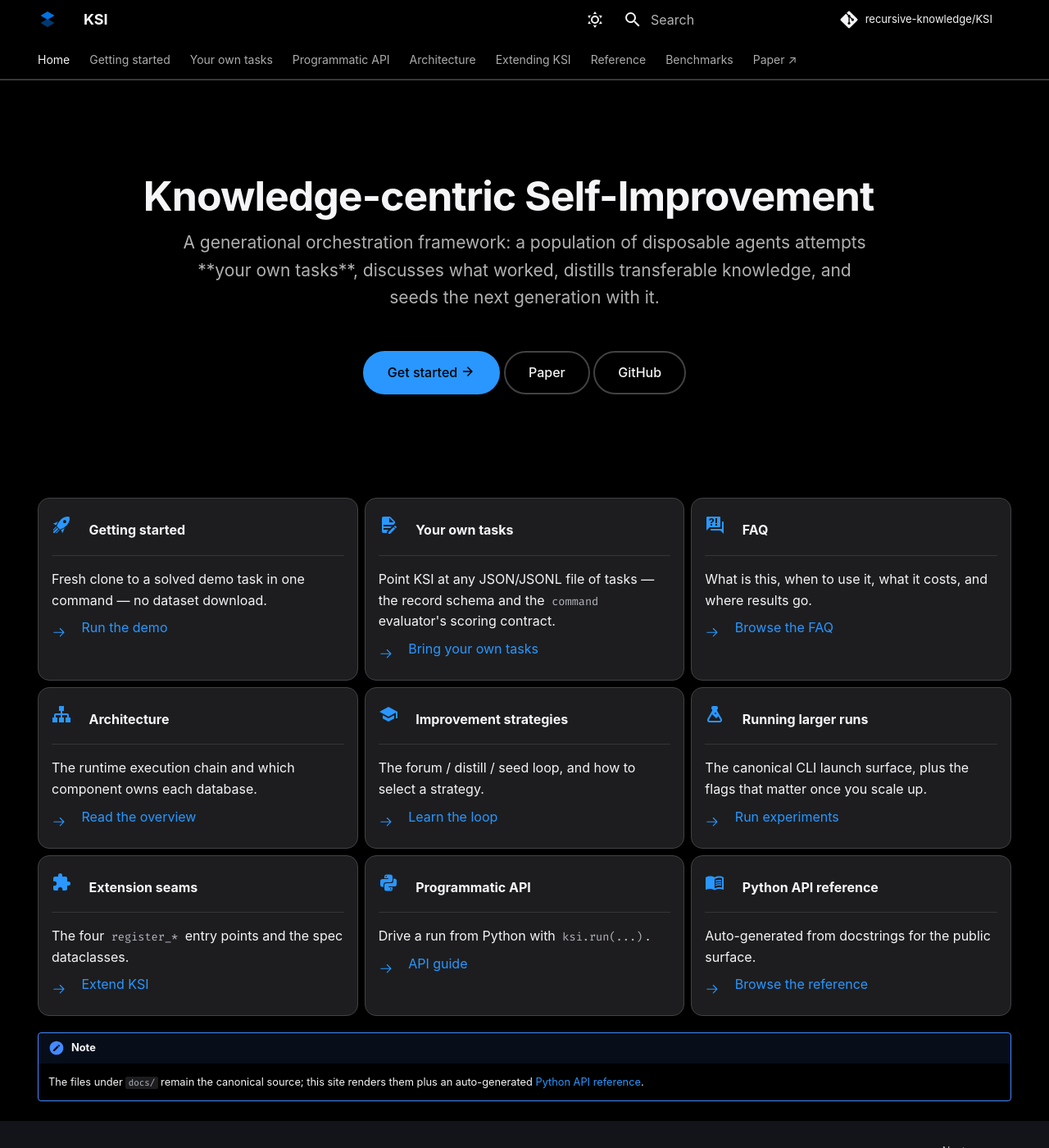
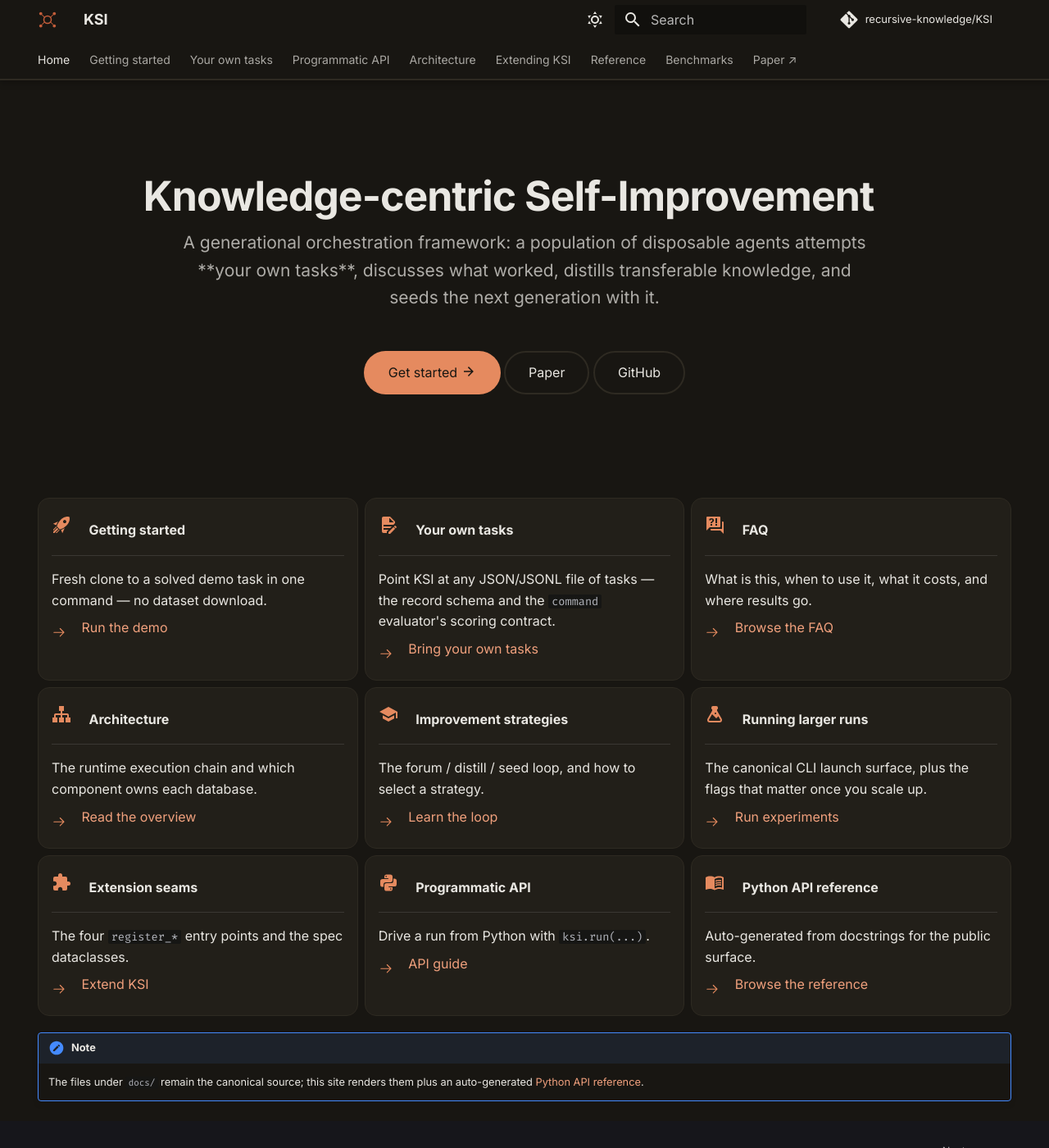
Before and after one commit to recursive-knowledge/KSI, an MkDocs documentation site: the page built from docs/index.md, in a window 1280 px wide and 1400 px high. Shown: the whole window at 82% size. Built offline with MkDocs 1.6.1 and Material for MkDocs 9.7.7, drawn with Linux system fonts in a browser that asks for light colours; comment, search, counter and statistics services are not loaded.

Commit message:
docs: match docs-site theme to the paper/blog page and add blog badge (#6)
* docs: match docs-site theme to the paper/blog page and add blog badge

Re-theme the MkDocs site to read as one system with the paper/blog page
(recursive-knowledge.github.io/knowledge-centric-self-improvement):

- extra.css: swap the Apple blue/grey palette for the blog's warm tokens
  (terracotta accent #c45e3b/#e58a5f, bg #faf9f5/#181612, warm hairlines),
  mapped onto Material's CSS variables across header, tabs, code, tables,
  cards, hero CTA pills, and mermaid-zoom chrome
- mkdocs.yml: load Inter as the body typeface (theme.font.text)
- favicon.svg / logo.svg: recolor the generations-diamond mark to terracotta
- README.md: add a terracotta blog/paper-page badge next to the docs badge

Co-Authored-By: Claude Opus 4.8 (1M context) <noreply@anthropic.com>
Claude-Session: https://claude.ai/code/session_018eMoTEC3d7TEF2raHiLETS

* docs: use the blog's knowledge-graph mark for logo/favicon

Replace the generic stacked-diamonds mark with the paper/blog page's
knowledge-graph glyph — a central hub ring fed by four satellite nodes.
It encodes KSI's actual thesis (disposable agents feeding a shared,
curated knowledge base) and makes the docs and blog share one mark.

Co-Authored-By: Claude Opus 4.8 (1M context) <noreply@anthropic.com>
Claude-Session: https://claude.ai/code/session_018eMoTEC3d7TEF2raHiLETS

---------

Co-authored-by: Claude Opus 4.8 (1M context) <noreply@anthropic.com>

```diff
--- a/docs/stylesheets/extra.css
+++ b/docs/stylesheets/extra.css
@@ -1,54 +1,68 @@
 /* ==========================================================================
-   KSI docs — Apple-style theme layer over Material.
-   Monochrome light/dark palette with a single accent (Apple's marketing
-   blue). mkdocs.yml's theme.font.code loads Fira Code; Material's
-   font-loading template also fetches Roboto as an unused side effect
-   (see the --md-text-font-family override below), so body/heading text
-   stays on the system stack while code uses Fira Code.
+   KSI docs — theme layer over Material, matched to the paper/blog page
+   (recursive-knowledge.github.io/knowledge-centric-self-improvement).
+   Warm off-white / near-black palette with a single terracotta accent, and
+   Inter as the body typeface (loaded via mkdocs.yml theme.font.text: Inter).
+   mkdocs.yml theme.font.code loads Fira Code for code spans/blocks.
+
+   Palette tokens mirror the blog's CSS custom properties so the two sites
+   read as one system:
+     accent   #c45e3b (light)  /  #e58a5f (dark)
+     bg       #faf9f5 (light)  /  #181612 (dark)
+     text     #1d1c1a (light)  /  #e9e7e2 (dark)
    ========================================================================== */
 
 :root {
-  --ksi-accent-light: #0071e3;
-  --ksi-accent-dark: #2997ff;
+  /* Interactive accent (buttons, hovers, active tabs) */
+  --ksi-accent-light: #c45e3b;
+  --ksi-accent-dark: #e58a5f;
+  /* Link text — the blog uses the darker `accent-hover` for readable body
+     links on the warm background, and the lighter tint on the dark page. */
+  --ksi-link-light: #a64a2b;
+  --ksi-link-dark: #f0a07d;
+
+  /* Warm hairline borders + surfaces, per scheme */
+  --ksi-border-light: #e7e3d8;
+  --ksi-surface-light: #f1efe7;
+  --ksi-border-dark: #2e2a22;
+  --ksi-surface-dark: #221f19;
 }
 
 :root,
 body {
-  /* mkdocs.yml's theme.font only specifies `code` (JetBrains Mono), but
-     Material's font-loading template always resolves `text` too (defaults
-     to "Roboto") whenever theme.font is truthy — that webfont gets fetched
-     but is never wanted. This override bypasses --md-text-font (which
-     Material set to "Roboto") entirely, keeping body/heading text on the
-     system font stack regardless.
+  /* theme.font.text: Inter makes Material resolve --md-text-font to "Inter".
+     Restate the full stack here so body/heading text falls back gracefully
+     to the system UI font if the Inter webfont hasn't loaded yet.
 
      IMPORTANT: this must be scoped to `body`, not just `:root` — Material's
      own compiled CSS declares this same custom property directly on the
      `body` element, and a direct declaration always wins over one merely
-     inherited from an ancestor (:root/<html>), regardless of the
-     ancestor's selector specificity. A :root-only override is silently
-     inert; verified via getComputedStyle(document.body) during this fix. */
-  --md-text-font-family: -apple-system, BlinkMacSystemFont, "Helvetica Neue", Arial, sans-serif;
+     inherited from an ancestor (:root/<html>). A :root-only override is
+     silently inert. */
+  --md-text-font-family: "Inter", -apple-system, BlinkMacSystemFont, "Segoe UI", Roboto, sans-serif;
 }
 
 /* ---- Light scheme ("default") -------------------------------------------- */
 [data-md-color-scheme="default"] {
-  --md-primary-fg-color: #ffffff;
-  --md-primary-bg-color: #1d1d1f;
+  --md-primary-fg-color: #faf9f5;
+  --md-primary-bg-color: #1d1c1a;
   --md-accent-fg-color: var(--ksi-accent-light);
-  --md-typeset-a-color: var(--ksi-accent-light);
-  --md-default-fg-color: #1d1d1f;
-  --md-default-bg-color: #ffffff;
-  --md-code-bg-color: #f5f5f7;
+  --md-typeset-a-color: var(--ksi-link-light);
+  --md-default-fg-color: #1d1c1a;
+  --md-default-bg-color: #faf9f5;
+  --md-code-bg-color: var(--ksi-surface-light);
 }
 
 [data-md-color-scheme="default"] .md-header {
-  background: #ffffff;
-  border-bottom: 1px solid #d2d2d7;
+  background: #faf9f5;
+  color: #1d1c1a;
+  border-bottom: 1px solid var(--ksi-border-light);
 }
 
 [data-md-color-scheme="default"] .md-tabs {
   background: transparent;
-  border-bottom: 1px solid #e8e8ed;
+  color: #1d1c1a;
+  border-bottom: 1px solid var(--ksi-border-light);
 }
 
 [data-md-color-scheme="default"] .md-tabs__link--active {
@@ -58,23 +72,23 @@ body {
 
 /* ---- Dark scheme ("slate", stays the default on load) -------------------- */
 [data-md-color-scheme="slate"] {
-  --md-primary-fg-color: #000000;
-  --md-primary-bg-color: #f5f5f7;
+  --md-primary-fg-color: #181612;
+  --md-primary-bg-color: #e9e7e2;
   --md-accent-fg-color: var(--ksi-accent-dark);
-  --md-typeset-a-color: var(--ksi-accent-dark);
-  --md-default-fg-color: #f5f5f7;
-  --md-default-bg-color: #000000;
-  --md-code-bg-color: #1d1d1f;
+  --md-typeset-a-color: var(--ksi-link-dark);
+  --md-default-fg-color: #e9e7e2;
+  --md-default-bg-color: #181612;
+  --md-code-bg-color: #161614;
 }
 
 [data-md-color-scheme="slate"] .md-header {
-  background: #000000;
-  border-bottom: 1px solid #424245;
+  background: #181612;
+  border-bottom: 1px solid var(--ksi-border-dark);
 }
 
 [data-md-color-scheme="slate"] .md-tabs {
   background: transparent;
-  border-bottom: 1px solid #2c2c2e;
+  border-bottom: 1px solid var(--ksi-border-dark);
 }
 
 [data-md-color-scheme="slate"] .md-tabs__link--active {
@@ -102,10 +116,10 @@ body {
   border-radius: 8px;
 }
 [data-md-color-scheme="slate"] .md-typeset pre > code {
-  border: 1px solid #2c2c2e;
+  border: 1px solid var(--ksi-border-dark);
 }
 [data-md-color-scheme="default"] .md-typeset pre > code {
-  border: 1px solid #e8e8ed;
+  border: 1px solid var(--ksi-border-light);
 }
 
 /* ---- Data tables ----------------------------------------------------------- */
@@ -119,29 +133,29 @@ body {
   overflow: hidden;
 }
 [data-md-color-scheme="slate"] .md-typeset table:not([class]) {
-  border: 1px solid #2c2c2e;
+  border: 1px solid var(--ksi-border-dark);
 }
 [data-md-color-scheme="default"] .md-typeset table:not([class]) {
-  border: 1px solid #e8e8ed;
+  border: 1px solid var(--ksi-border-light);
 }
 
 .md-typeset table:not([class]) th {
   font-weight: 600;
 }
 [data-md-color-scheme="slate"] .md-typeset table:not([class]) th {
-  background: #1d1d1f;
+  background: var(--ksi-surface-dark);
 }
 [data-md-color-scheme="default"] .md-typeset table:not([class]) th {
-  background: #f5f5f7;
+  background: var(--ksi-surface-light);
 }
 
 /* Hairline row separators in the scheme border color; drop the trailing rule
    so it doesn't double up against the rounded outer border. */
 [data-md-color-scheme="slate"] .md-typeset table:not([class]) td {
-  border-top: 1px solid #2c2c2e;
+  border-top: 1px solid var(--ksi-border-dark);
 }
 [data-md-color-scheme="default"] .md-typeset table:not([class]) td {
-  border-top: 1px solid #e8e8ed;
+  border-top: 1px solid var(--ksi-border-light);
 }
 .md-typeset table:not([class]) tr:last-child td {
   border-bottom: 0;
@@ -184,32 +198,32 @@ body {
   padding: 0.6rem 1.4rem;
 }
 
-/* Primary CTA: solid accent fill, Apple's pill-button convention */
+/* Primary CTA: solid accent fill, pill-button convention (matches the blog) */
 [data-md-color-scheme="default"] .ksi-cta .md-button--primary {
   background: var(--ksi-accent-light);
   border-color: transparent;
   color: #ffffff;
 }
 [data-md-color-scheme="default"] .ksi-cta .md-button--primary:hover {
-  background: #0077ed;
+  background: var(--ksi-link-light);
 }
 [data-md-color-scheme="slate"] .ksi-cta .md-button--primary {
   background: var(--ksi-accent-dark);
   border-color: transparent;
-  color: #000000;
+  color: #181612;
 }
 [data-md-color-scheme="slate"] .ksi-cta .md-button--primary:hover {
-  background: #45a8ff;
+  background: var(--ksi-link-dark);
 }
 
 /* Secondary CTA: hairline outline, no fill */
 [data-md-color-scheme="default"] .ksi-cta .md-button:not(.md-button--primary) {
-  border-color: #d2d2d7;
-  color: #1d1d1f;
+  border-color: var(--ksi-border-light);
+  color: #1d1c1a;
 }
 [data-md-color-scheme="slate"] .ksi-cta .md-button:not(.md-button--primary) {
-  border-color: #424245;
-  color: #f5f5f7;
+  border-color: var(--ksi-border-dark);
+  color: #e9e7e2;
 }
 
 /* ==========================================================================
@@ -222,17 +236,17 @@ body {
 }
 
 [data-md-color-scheme="default"] .md-typeset .grid.cards > ul > li {
-  background: #f5f5f7;
-  border: 1px solid #d2d2d7;
+  background: var(--ksi-surface-light);
+  border: 1px solid var(--ksi-border-light);
 }
 [data-md-color-scheme="slate"] .md-typeset .grid.cards > ul > li {
-  background: #1d1d1f;
-  border: 1px solid #424245;
+  background: var(--ksi-surface-dark);
+  border: 1px solid var(--ksi-border-dark);
 }
 
 .md-typeset .grid.cards > ul > li:hover {
   transform: translateY(-4px);
-  box-shadow: 0 10px 24px rgba(0, 0, 0, 0.12);
+  box-shadow: 0 10px 24px rgba(60, 40, 20, 0.12);
 }
 [data-md-color-scheme="slate"] .md-typeset .grid.cards > ul > li:hover {
   box-shadow: 0 10px 24px rgba(0, 0, 0, 0.45);
@@ -274,7 +288,7 @@ body {
   height: 1.9rem;
   padding: 0;
   border-radius: 8px;
-  border: 1px solid var(--md-default-fg-color--lightest, #d2d2d7);
+  border: 1px solid var(--md-default-fg-color--lightest, #e7e3d8);
   background: var(--md-default-bg-color);
   color: var(--md-default-fg-color--light, currentColor);
   cursor: pointer;
@@ -320,7 +334,7 @@ body.mermaid-zoom-lock {
   height: 2.2rem;
   padding: 0 0.7rem;
   border-radius: 8px;
-  border: 1px solid var(--md-default-fg-color--lightest, #d2d2d7);
+  border: 1px solid var(--md-default-fg-color--lightest, #e7e3d8);
   background: var(--md-default-bg-color);
   color: var(--md-default-fg-color);
   font-size: 0.9rem;
--- a/mkdocs.yml
+++ b/mkdocs.yml
@@ -10,6 +10,7 @@ theme:
   logo: assets/logo.svg
   favicon: assets/favicon.svg
   font:
+    text: Inter
     code: Fira Code
   features:
     - navigation.tabs
```
Also changed, not shown: README.md (+1 -0 lines), docs/assets/favicon.svg, docs/assets/logo.svg.
